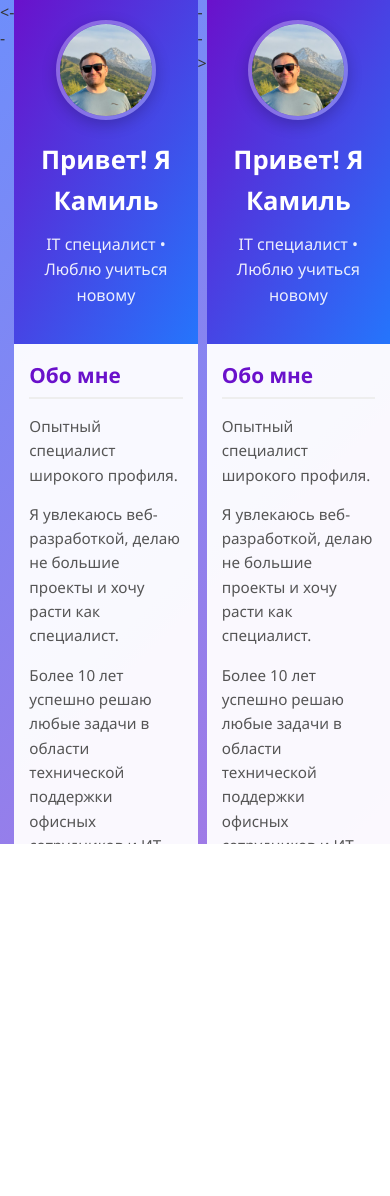
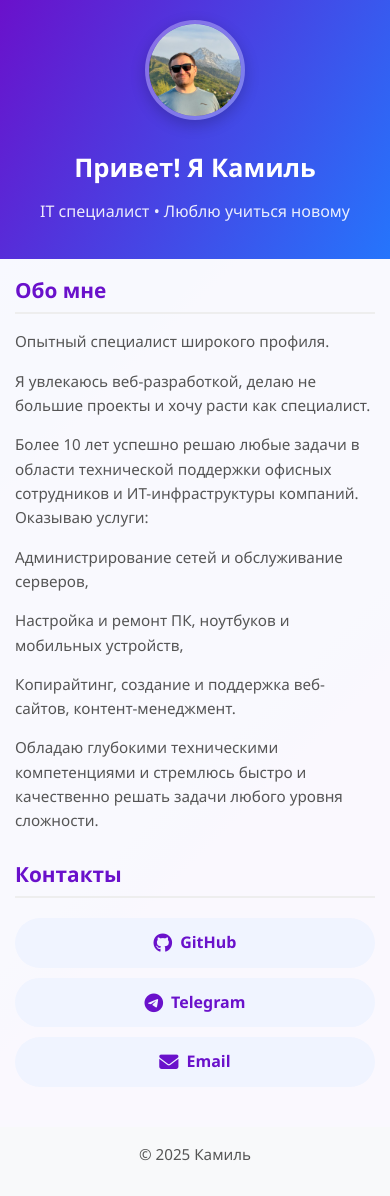
Before and after one commit to komixtnt-bit/myweb, a plain HTML site: page index.html in a window 390 px wide. Before the commit the page ends 844 px from the top, so only its background shows below. Drawn offline with Linux system fonts and the light colour scheme.

Commit message:
Update index.html

```diff
--- a/index.html
+++ b/index.html
@@ -1,189 +1,3 @@
-<-- <!DOCTYPE html>
-<html lang="ru">
-<head>
-  <meta charset="UTF-8">
-  <meta name="viewport" content="width=device-width, initial-scale=1.0">
-  <title>Визитка Камиля - IT</title>
-    <link rel="stylesheet" href="https://cdnjs.cloudflare.com/ajax/libs/font-awesome/6.4.0/css/all.min.css">
-  <style>
-    * {
-      margin: 0;
-      padding: 0;
-      box-sizing: border-box;
-      font-family: 'Segoe UI', Tahoma, Geneva, Verdana, sans-serif;
-    }
-
-    body {
-      background: linear-gradient(135deg, #6e8efb, #a777e3);
-      color: #333;
-      line-height: 1.6;
-      min-height: 100vh;
-      display: flex;
-      justify-content: center;
-      align-items: center;
-      padding: 20px;
-    }
-
-    .container {
-      max-width: 800px;
-      background: rgba(255, 255, 255, 0.95);
-      border-radius: 20px;
-      box-shadow: 0 15px 30px rgba(0, 0, 0, 0.2);
-      overflow: hidden;
-      margin: 20px;
-    }
-
-    header {
-      text-align: center;
-      padding: 40px 20px;
-      background: linear-gradient(120deg, #6a11cb 0%, #2575fc 100%);
-      color: white;
-    }
-
-    .avatar {
-      width: 150px;
-      height: 150px;
-      border-radius: 50%;
-      object-fit: cover;
-      border: 5px solid rgba(255, 255, 255, 0.3);
-      box-shadow: 0 5px 15px rgba(0, 0, 0, 0.2);
-      margin-bottom: 20px;
-    }
-
-    h1 {
-      font-size: 2.5rem;
-      margin-bottom: 10px;
-    }
-
-    header p {
-      font-size: 1.2rem;
-      color: #FFFFFF;
-      opacity: 0.9;
-    }
-
-    main {
-      padding: 30px;
-    }
-
-    section {
-      margin-bottom: 30px;
-    }
-
-    h2 {
-      color: #6a11cb;
-      margin-bottom: 15px;
-      padding-bottom: 5px;
-      border-bottom: 2px solid #eee;
-      font-size: 1.8rem;
-    }
-
-    p {
-      font-size: 1.1rem;
-      margin-bottom: 15px;
-      color: #555;
-    }
-
-    .social-links {
-      list-style: none;
-      display: flex;
-      justify-content: center;
-      flex-wrap: wrap;
-      gap: 20px;
-    }
-
-    .social-links li a {
-      display: flex;
-      align-items: center;
-      text-decoration: none;
-      color: #6a11cb;
-      font-weight: 600;
-      padding: 12px 20px;
-      background: #f0f4ff;
-      border-radius: 50px;
-      transition: all 0.3s ease;
-    }
-
-    .social-links li a:hover {
-      background: #6a11cb;
-      color: white;
-      transform: translateY(-3px);
-      box-shadow: 0 5px 15px rgba(106, 17, 203, 0.4);
-    }
-
-    .social-links i {
-      margin-right: 8px;
-      font-size: 1.2rem;
-    }
-
-    footer {
-      text-align: center;
-      padding: 20px;
-      background: #f8f9fa;
-      color: #777;
-      font-size: 1rem;
-    }
-
-    @media (max-width: 600px) {
-      .avatar {
-        width: 120px;
-        height: 120px;
-      }
-
-      h1 {
-        font-size: 2rem;
-      }
-
-      .social-links {
-        flex-direction: column;
-        align-items: center;
-      }
-
-      .social-links li {
-        width: 100%;
-      }
-
-      .social-links li a {
-        justify-content: center;
-      }
-    }
-  </style>
-</head>
-<body>
-  <div class="container">
-    <header>
-      <img src="photo_5327935621525798694_y.jpg" class="avatar">
-      <h1>Привет! Я Камиль</h1>
-      <p>IT специалист • Люблю учиться новому</p>
-    </header>
-
-    <main>
-      <section>
-        <h2>Обо мне</h2>
-        <p> Опытный специалист широкого профиля.</p>
-        <p> Я увлекаюсь веб-разработкой, делаю не большие проекты и хочу расти как специалист.</p>
-        <p> Более 10 лет успешно решаю любые задачи в области технической поддержки офисных сотрудников и ИТ-инфраструктуры компаний. Оказываю услуги:</p>
-        <p> Администрирование сетей и обслуживание серверов, </p>
-        <p> Настройка и ремонт ПК, ноутбуков и мобильных устройств,</p>
-        <p> Копирайтинг, создание и поддержка веб-сайтов, контент-менеджмент.</p>
-        <p> Обладаю глубокими техническими компетенциями и стремлюсь быстро и качественно решать задачи любого уровня сложности.</p>
-      </section>
-
-      <section>
-        <h2>Контакты</h2>
-        <ul class="social-links">
-          <li><a href="https://github.com/komixtnt-bit" target="_blank"><i class="fab fa-github"></i> GitHub</a></li>
-          <li><a href="https://t.me/unrealkomix" target="_blank"><i class="fab fa-telegram"></i> Telegram</a></li>
-          <li><a href="mailto:komixtnt@gmail.com"><i class="fas fa-envelope"></i> Email</a></li>
-        </ul>
-      </section>
-    </main>
-
-    <footer>
-      <!-- <p>© 2025 Камиль.</p> -->
-    </footer>
-  </div>
-</body>
-</html> -->
 <!DOCTYPE html>
 <html lang="ru">
 <head>
```
